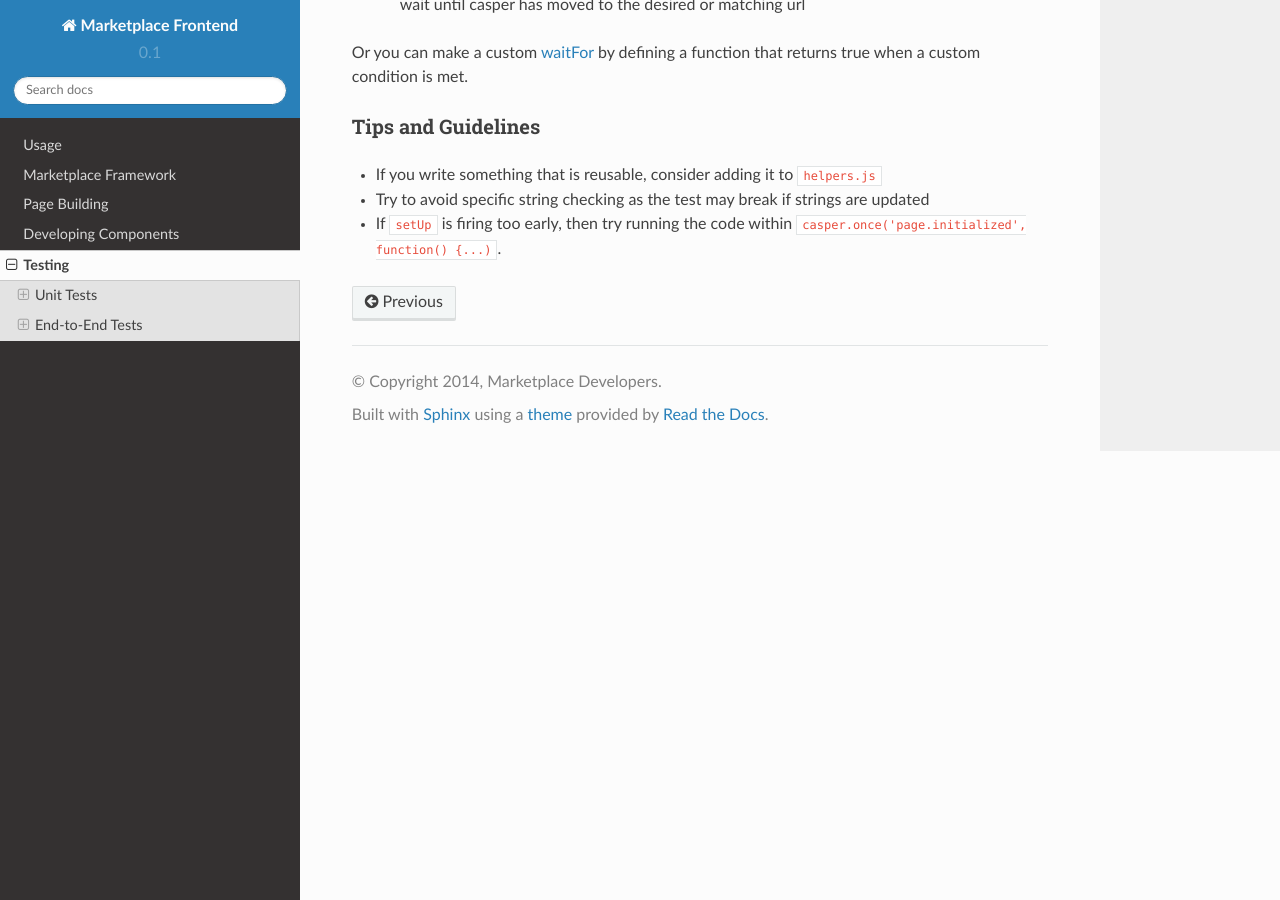
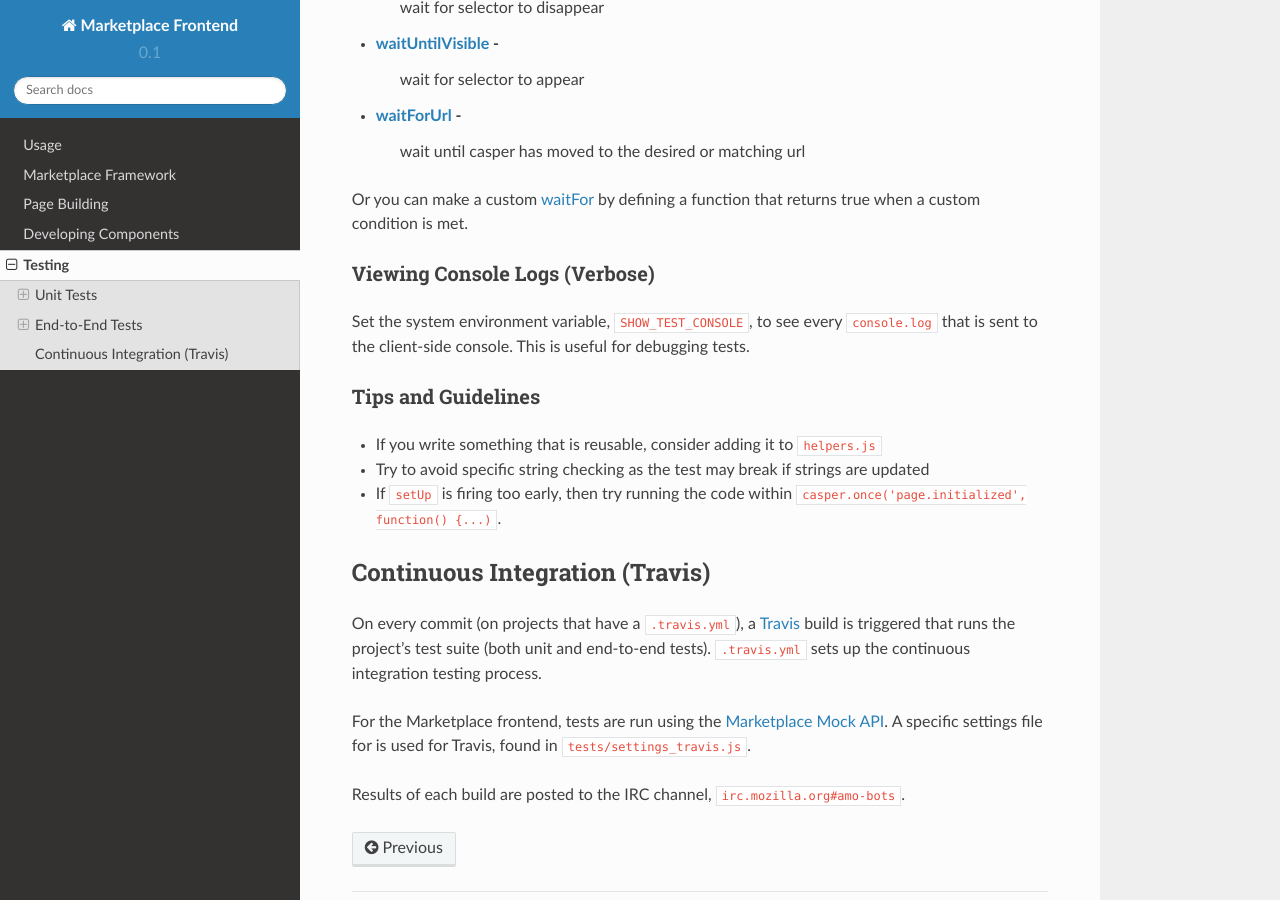
Before and after one commit to mozilla/marketplace-frontend-docs, a Sphinx documentation site: the page built from docs/topics/testing.rst, in a window 1280 px wide and 900 px high, scrolled down 4070 px. Built offline with Sphinx 7.4.7 and the Read the Docs theme 2.0.0, drawn with Linux system fonts in a browser that asks for light colours; pages that are not in the unit, such as notebooks, are missing from menus; some of the changed text lies outside the part shown.

Commit message:
add stuff to e2e section

```diff
--- a/docs/topics/testing.rst
+++ b/docs/topics/testing.rst
@@ -159,6 +159,13 @@
 <https://github.com/mozilla/fireplace/tree/master/tests/ui>`_ for clues on how
 to write end-to-end tests for our frontend projects.
 
+Mocking Login
+-------------
+
+To mock login, run ``require('helpers').fake_login()``. This will, within the
+PhantomJS browser context, set a fake shared-secret token, set user's apps, add
+a login state on the body, and then reload the page.
+
 Executing Code Within the Browser Environment
 ----------------------------------------------
 
@@ -205,6 +212,13 @@
 `waitFor <http://docs.casperjs.org/en/latest/modules/casper.html#waitfor>`_ by
 defining a function that returns true when a custom condition is met.
 
+Viewing Console Logs (Verbose)
+------------------------------
+
+Set the system environment variable, ``SHOW_TEST_CONSOLE``, to see every
+``console.log`` that is sent to the client-side console. This is useful for
+debugging tests.
+
 Tips and Guidelines
 -------------------
 
@@ -213,3 +227,20 @@
   are updated
 - If ``setUp`` is firing too early, then try running the code within
   ``casper.once('page.initialized', function() {...)``.
+
+
+Continuous Integration (Travis)
+~~~~~~~~~~~~~~~~~~~~~~~~~~~~~~~
+
+On every commit (on projects that have a ``.travis.yml``), a `Travis
+<https://travis-ci.org/>`_ build is triggered that runs the project's test
+suite (both unit and end-to-end tests). ``.travis.yml`` sets up the continuous
+integration testing process.
+
+For the Marketplace frontend, tests are run using the
+`Marketplace Mock API <http://github.com/mozilla/marketplace-mock-api>`_. A
+specific settings file for is used for Travis, found in
+``tests/settings_travis.js``.
+
+Results of each build are posted to the IRC channel,
+``irc.mozilla.org#amo-bots``.
```
